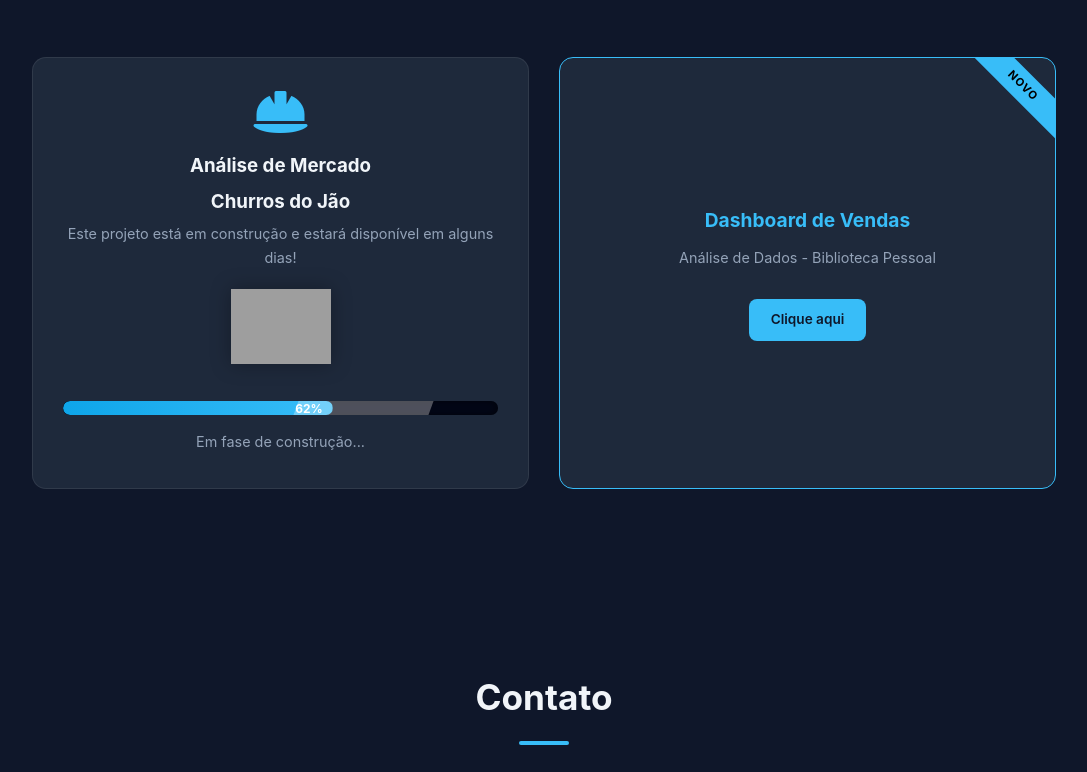
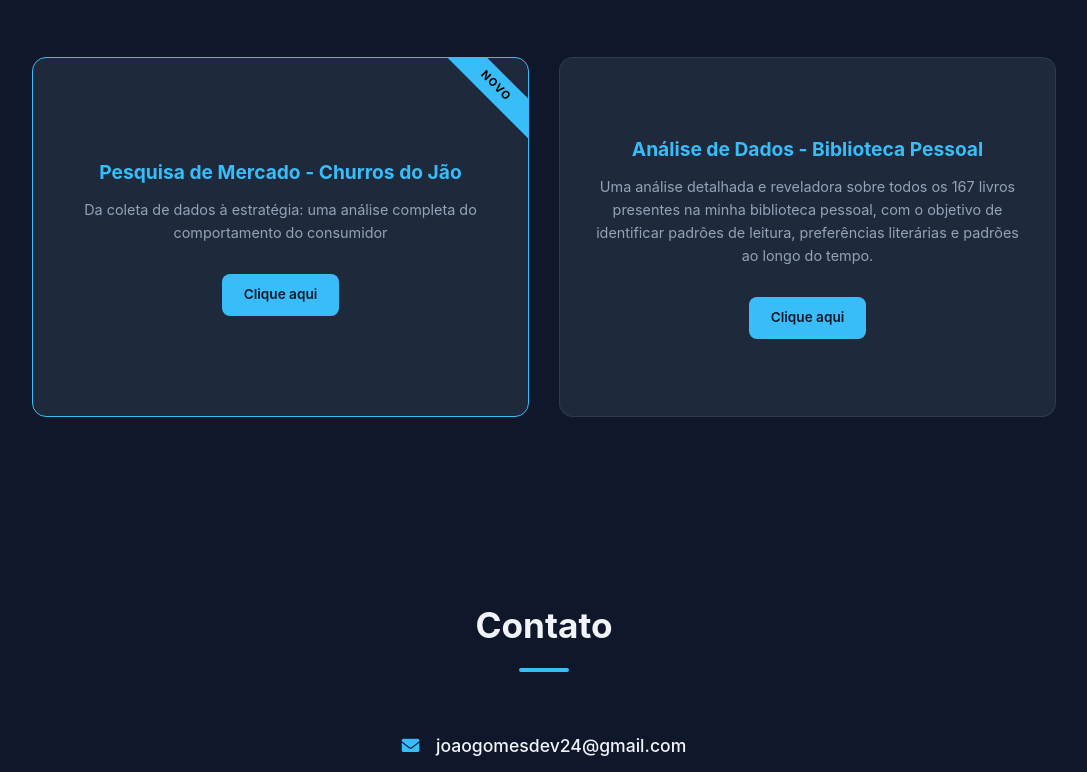
Before and after one commit to joaogomesdev/portfolio, a plain HTML site: page index.html in a window 1280 px wide. Shown: the part 3614-4386 px from the top of the page, without its empty margins (96-1183 px from the left). Drawn offline with Linux system fonts and the light colour scheme; grey boxes are pictures that could not be loaded.

Commit message:
commit 1

```diff
--- a/index.html
+++ b/index.html
@@ -156,6 +156,7 @@
             Para alterar a porcentagem da barra, edite o atributo data-progress abaixo.
             Exemplo: data-progress="75" = 75%
         -->
+        <!--
         <div class="project-card project-building" data-progress="62">
             <div class="construction-content">
                 <i class="fas fa-hard-hat"></i>
@@ -175,7 +176,7 @@
 
                 <p class="status-text">Em fase de construção...</p>
             </div>
-        </div>
+        </div> -->
 
         <!--
             CARD DE PROJETO REAL
@@ -183,17 +184,17 @@
             Para não exibir o selo, remova a classe: real-project
         -->
         <div class="project-card real-project">
-            <h3>Dashboard de Vendas</h3>
-            <p>Análise de Dados - Biblioteca Pessoal</p>
-            <a href="https://drive.google.com/drive/folders/1EEN7nxVG33XcSwaHLD_IE48l-ggSNRt_?usp=drive_link" class="btn-project">Clique aqui</a>
+            <h3>Pesquisa de Mercado - Churros do Jão</h3>
+            <p>Da coleta de dados à estratégia: uma análise completa do comportamento do consumidor</p>
+            <a href="https://drive.google.com/drive/folders/1-1bFag0uSa20CWbkqlldPtzmbObQ_IQn?usp=sharing" class="btn-project">Clique aqui</a>
         </div>
 
         <!-- Exemplo de card SEM o selo "NOVO": remova a classe "real-project" -->
-        <!-- <div class="project-card">
-            <h3>Outro Projeto</h3>
-            <p>Descrição do projeto aqui</p>
-            <a href="#" class="btn-project">Clique aqui</a>
-        </div> -->
+        <div class="project-card">
+            <h3>Análise de Dados - Biblioteca Pessoal</h3>
+            <p>Uma análise detalhada e reveladora sobre todos os 167 livros presentes na minha biblioteca pessoal, com o objetivo de identificar padrões de leitura, preferências literárias e padrões ao longo do tempo.</p>
+            <a href="https://drive.google.com/drive/folders/1EEN7nxVG33XcSwaHLD_IE48l-ggSNRt_?usp=drive_link" class="btn-project">Clique aqui</a>
+        </div>
 
     </div>
 </section>
```
